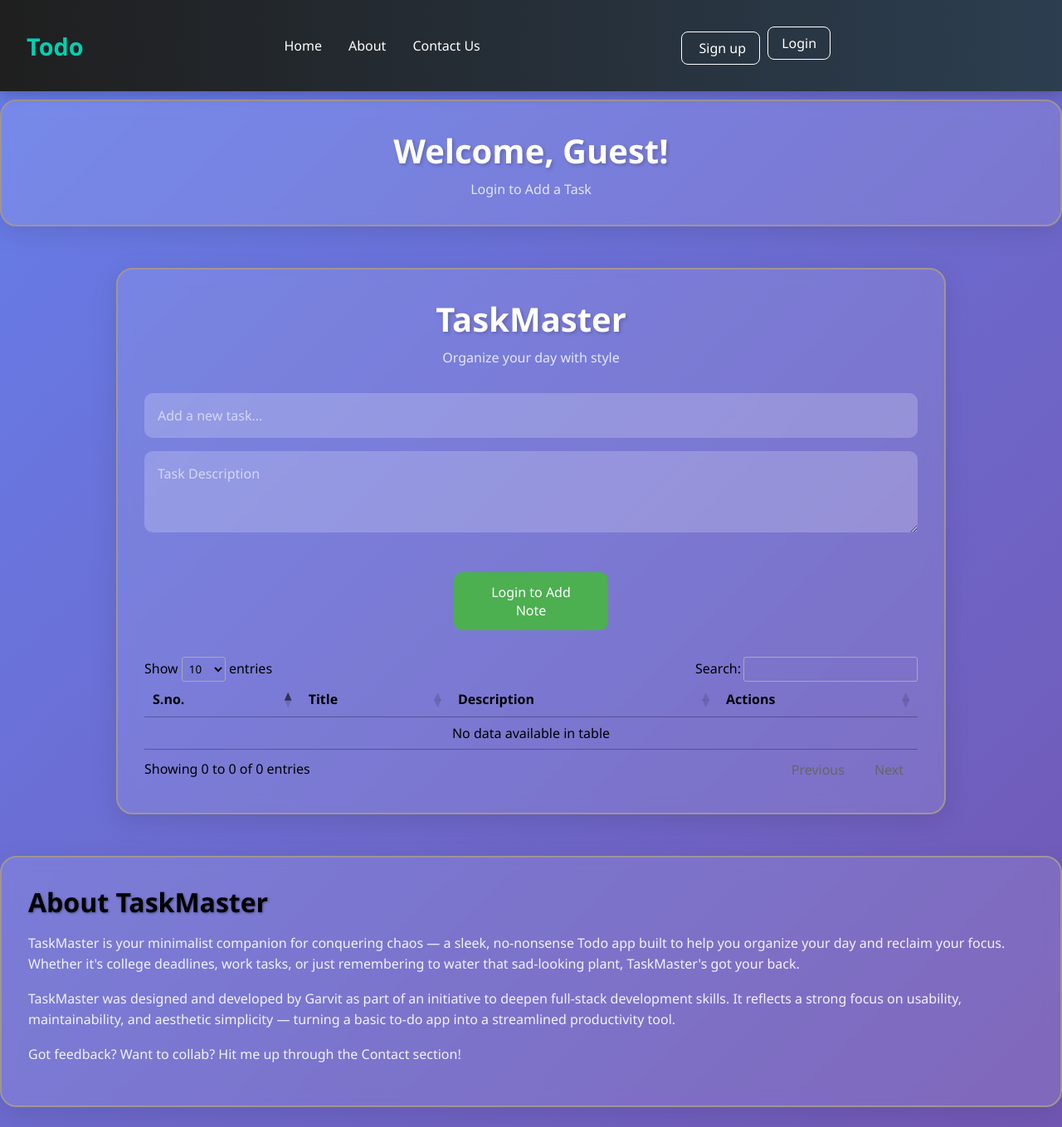
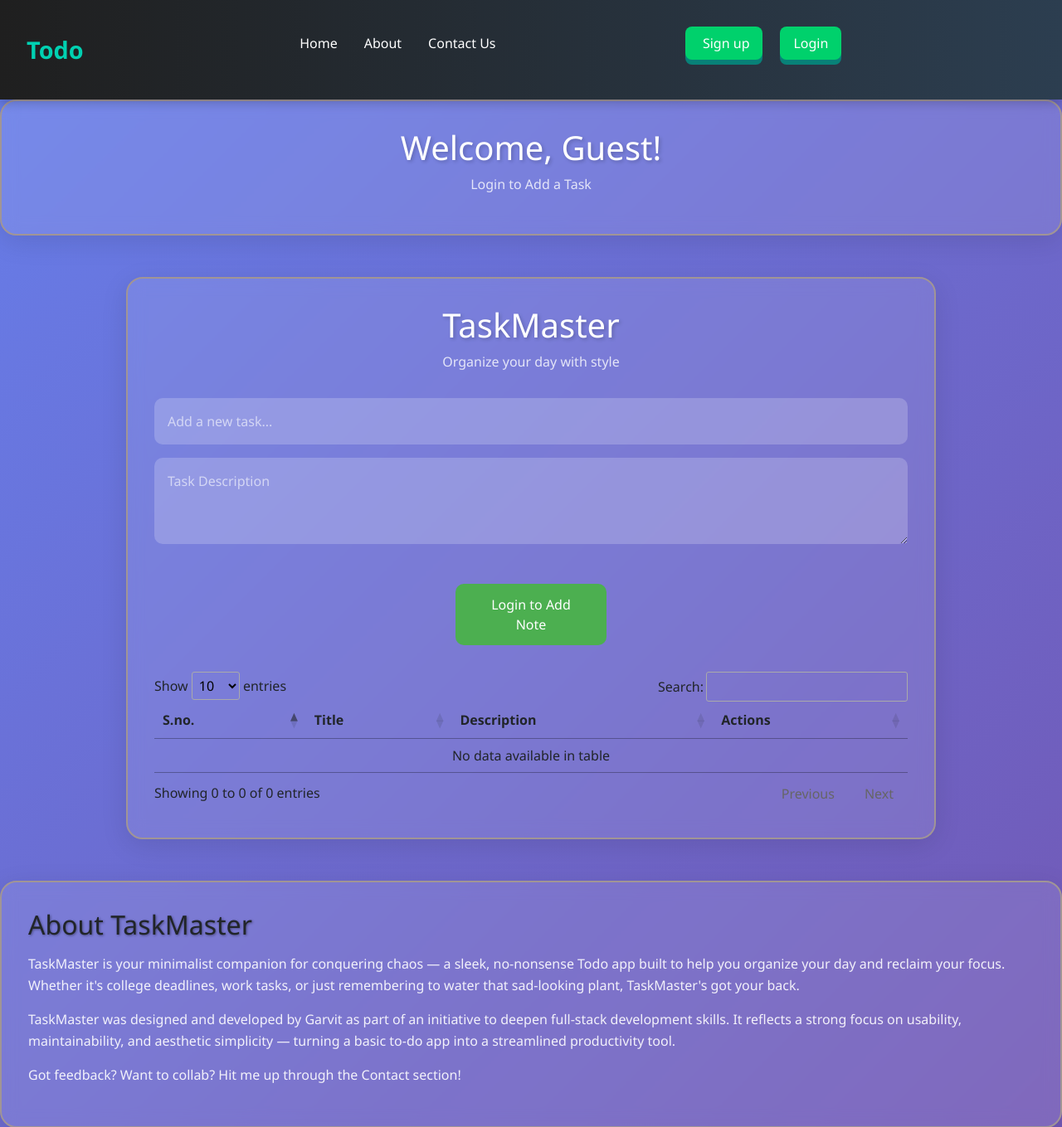
Before and after one commit to ConfusedCrab/To-do-List, a PHP site: page /main/index.php in a window 1280 px wide. Shown: the top 1359 px of the page at 83% size. Run offline with PHP 8.4, Linux system fonts and the light colour scheme; some libraries are stand-ins or nearby versions.

Commit message:
making changes in header and making it responsive

```diff
--- a/main/index.php
+++ b/main/index.php
@@ -96,6 +96,8 @@ if (isset($_SESSION['loggedin']) && $_SESSION['loggedin'] == true) {
     <meta charset="UTF-8">
     <meta name="viewport" content="width=device-width, initial-scale=1.0">
     <title>Todo List</title>
+     <!-- Bootstrap CSS -->
+    <link href="https://cdn.jsdelivr.net/npm/bootstrap@5.3.0/dist/css/bootstrap.min.css" rel="stylesheet">
     <link rel="stylesheet" href="https://cdnjs.cloudflare.com/ajax/libs/font-awesome/6.0.0/css/all.min.css">
     <link rel="stylesheet" href="style.css">
 
@@ -103,13 +105,7 @@ if (isset($_SESSION['loggedin']) && $_SESSION['loggedin'] == true) {
 
     <!-- for table -->
     <link rel="stylesheet" href="https://cdn.datatables.net/2.3.1/css/dataTables.dataTables.min.css">
-
     <script src="https://cdn.datatables.net/2.3.1/js/dataTables.min.js"></script>
-
-    <!-- Bootstrap CSS -->
-    <!-- <link rel="stylesheet" href="https://cdn.jsdelivr.net/npm/bootstrap@4.6.2/dist/css/bootstrap.min.css"
-        integrity="sha384-xOolHFLEh07PJGoPkLv1IbcEPTNtaed2xpHsD9ESMhqIYd0nLMwNLD69Npy4HI+N" crossorigin="anonymous"> -->
-
 </head>
 
 <body>
@@ -170,8 +166,8 @@ if (isset($_SESSION['loggedin']) && $_SESSION['loggedin'] == true) {
                 <button class="filter-btn" data-filter="completed">Completed</button>
              </div> -->
 
-                <div class="table task-list">
-                    <table class="table" id="myTable">
+                <div class="CustomTable task-list">
+                    <table class="CustomTable" id="myTable">
                         <thead>
                             <tr>
                                 <th scope="col">S.no.</th>
@@ -328,10 +324,6 @@ if (isset($_SESSION['loggedin']) && $_SESSION['loggedin'] == true) {
     <!-- script for table  -->
     <script src="https://code.jquery.com/jquery-3.6.0.min.js"></script>
 
-    <script src="https://cdn.jsdelivr.net/npm/bootstrap@4.6.2/dist/js/bootstrap.bundle.min.js"
-        integrity="sha384-Fy6S3B9q64WdZWQUiU+q4/2Lc9npb8tCaSX9FK7E8HnRr0Jz8D6OP9dO5Vg3Q9ct" crossorigin="anonymous">
-        </script>
-
     <script src="https://cdn.datatables.net/2.3.1/js/dataTables.min.js"></script>
     <script>
         let table = new DataTable('#myTable');
@@ -361,17 +353,6 @@ if (isset($_SESSION['loggedin']) && $_SESSION['loggedin'] == true) {
         <?php if (!empty($statusMessage)): ?>
             showNotification("<?= $statusMessage ?>", "<?= $statusType ?>");
         <?php endif; ?>
-    </script>
-
-    <!-- for burger -->
-    <script>
-        const burger = document.getElementById('burger');
-        const navMenu = document.getElementById('navMenu');
-
-        burger.addEventListener('click', () => {
-            navMenu.classList.toggle('active');
-            burger.classList.toggle('toggle');
-        });
     </script>
 
     <!-- modal -->
--- a/partials/contact_us.php
+++ b/partials/contact_us.php
@@ -81,7 +81,7 @@
                 <h2>Contact Us</h2>
                 <p>Have a question, suggestion, or just want to say hi? Drop a message below.</p>
 
-                <form class="contact-form" action="mailto:youremail@example.com" method="POST" enctype="text/plain">
+                <form class="contact-form">
                     <input type="text" name="name" placeholder="Your Name" required>
                     <input type="email" name="email" placeholder="Your Email" required>
                     <textarea name="message" rows="5" placeholder="Your Message" required></textarea>
--- a/partials/header.php
+++ b/partials/header.php
@@ -1,10 +1,12 @@
 <!DOCTYPE html>
 <html lang="en">
+
 <head>
     <meta charset="UTF-8">
     <meta name="viewport" content="width=device-width, initial-scale=1.0">
     <title>Document</title>
-</head>
+
+
 <style>
   /* Navbar Styles */
 .custom-navbar {
@@ -13,6 +15,7 @@
     padding: 2rem 2rem;
     /* ← this controls the height */
     box-shadow: 0 4px 12px rgba(0, 0, 0, 0.2);
+    /* softer, modern shadow */
     position: fixed;
     top: 0;
     z-index: 1000;
@@ -20,6 +23,7 @@
     margin-right: 40px;
   }
 
+/* Flex container for nav content */
 .navbar-container {
   display: flex;
   align-items: center;
@@ -32,57 +36,105 @@
   font-size: 1.8rem;
   font-weight: bold;
   color: #00d1b2;
-    justify-content: space-between;
   text-decoration: none;
 }
 
 /* Menu */
-  .navbar-menu {
+.nav-links {
     list-style: none;
     display: flex;
     gap: 2rem;
 }
 
-  .navbar-menu li a {
+.nav-links li a {
   color: white;
     text-decoration: none;
     font-weight: 500;
-    transition: color 0.3s;
+    transition: 0.3s;
+    position: relative;
   }
 
-  .navbar-menu li a:hover {
-    color: #00d1b2;
+  /* Underline hover effect */
+  .nav-links li a::after {
+    content: '';
+    position: absolute;
+    bottom: -5px;
+    left: 0;
+    width: 0;
+    height: 2px;
+    background-color: white;
+    transition: all 0.3s ease;
+  }
+
+  .nav-links li a:hover::after {
+    width: 100%;
   }
 
   /* Center the <p> block horizontally */
-  #user {
-    text-align: center;
+  /* User buttons */
+  .btn-3d {
+    display: flex;
+    justify-content: center;
+    gap: 1rem; /* add spacing between buttons */
   }
 
+
   /* Style the link inside */
-  #user a {
+  .btn-3d a {
     color: white;
     text-decoration: none;
     font-weight: 500;
-    transition: color 0.3s;
+    font-size: 1rem;
     padding: 0.5rem 1rem;
-    border: 1px solid white;
     border-radius: 8px;
     display: inline-flex;
     align-items: center;
     gap: 0.3rem;
     margin-right: 5px;
+    background-color: rgb(0, 209, 108);
+    border: none;
+    box-shadow: 0 6px 0 #088178;
+    cursor: pointer;
+    transition: all 0.2s ease-in-out;
+    outline: none;
   }
 
-  #user a:hover {
-    color: #00d1b2;
-    background-color: white;
-    border-color: #00d1b2;
+.btn-3d a:hover {
+  background-color: #4CAF50;
+  transform: translateY(-2px);
+  box-shadow: 0 8px 0 #088178;
+  color: white;
+}
+
+.btn-3d a:focus {
+  /* outline: 3px solid #93c5fd; Light blue outline for visibility */
+  outline-offset: 3px;
+}
+
+.btn-3d a:active {
+  transform: translateY(6px);
+  box-shadow: none;
+  background-color: #00b3a4;
+}
+
+.burger.toggle .line1 {
+  transform: rotate(-45deg) translate(-5px, 6px);
+}
+
+.burger.toggle .line2 {
+  opacity: 0;
+}
+
+.burger.toggle .line3 {
+  transform: rotate(45deg) translate(-5px, -6px);
 }
 
 
-  @media (max-width: 915px) {
-    .navbar-menu {
+
+/* Responsive Design */
+/* navbar */
+@media (max-width: 768px) {
+  .nav-links {
     position: fixed;
     top: 0;
     right: -100%;
@@ -95,8 +147,10 @@
         transition: 0.3s;
       }
 
-    .navbar-menu.active {
+      .nav-links.active {
         right: 0;
+        background: linear-gradient(to right, #1f1f1f, #2c3e50);
+
       }
 
       .burger {
@@ -111,9 +165,31 @@
         margin: 5px;
         transition: 0.3s;
       }
+
+      /* Hide 3D button on mobile, show burger button */
+      .loginBtn {
+        display: none !important;
       }
 
+      .loginBtnMobile {
+        display: inline-block;
+        padding: 0.6rem 1.2rem;
+        color: white;
+        border-radius: 5px;
+        font-size: 0.9rem;
+        font-weight: 600;
+        text-decoration: none;
+        transition: background-color 0.3s ease, transform 0.2s ease;
+      }
+
+      .loginBtnMobile:hover {
+        background-color: darkred;
+        transform: scale(1.05);
+      }
+}
 </style>
+
+</head>
 <body>
   <header>
     <nav class="custom-navbar">
@@ -121,28 +197,43 @@
                 <div class="navbar-logo"><a href="#home">Todo</a></div>
 
                 <!-- Links -->
-                <ul class="navbar-menu" id="navMenu">
+                <ul class="nav-links" id="nav-links">
                     <li><a href="#home">Home</a></li>
                     <li><a href="#about">About</a></li>
                     <li><a href="#contact">Contact Us</a></li>
+                    <?php if (!$loggedin): ?>
+                    <li class="d-md-none">
+                      <a href="#" class="loginBtn-mobile" data-bs-toggle="modal" data-bs-target="#Sign_upModal">Sign up</a>
+                          </li>
+                    <li class="d-md-none">
+                      <a href="#" class="loginBtn-mobile" data-bs-toggle="modal"
+                            data-bs-target="#LoginModal">Login</a>
+                          </li>
+                    <?php else: ?>
+                    <li class="d-md-none">
+                      <a href="logout.php" class="loginBtn-mobile">Logout</a>
+                    </li>
+                    <?php endif; ?>
+
+
                 </ul>
 
                 <?php
         if (!$loggedin) {
-                    echo ' <p id="user">
-                    <a href="#" id="loginBtn" data-bs-toggle="modal" data-bs-target="#Sign_upModal">
+          echo ' <p class="btn-3d">
+                    <a href="#" class="loginBtn"  data-bs-toggle="modal" data-bs-target="#Sign_upModal">
                         <i class="hgi hgi-stroke hgi-user-circle-02"></i>
                         Sign up
                     </a>
-                    <a href="#" id="loginBtn" data-bs-toggle="modal" data-bs-target="#LoginModal">
+                    <a href="#" class="loginBtn" data-bs-toggle="modal" data-bs-target="#LoginModal">
                         Login
                     </a>
                 </p>';
         }
         if ($loggedin) {
           echo '
-                          <p id="user">
-                          <a href="logout.php">
+                          <p class="btn-3d">
+                          <a href="logout.php" class="loginBtn">
                          <i class="hgi hgi-stroke hgi-user-circle-02"></i>
                           Logout
                            </a>
@@ -161,5 +252,45 @@
         </nav>
     </header>
 
+    <!-- for burger -->
+    <script>
+    // Mobile Navigation
+    const burger = document.querySelector('.burger');
+    const nav = document.querySelector('.nav-links');
+    const navLinks = document.querySelectorAll('.nav-links li');
+
+    burger.addEventListener('click', () => {
+        nav.classList.toggle('active');
+        burger.classList.toggle('toggle');
+    });
+
+    // Close mobile menu when clicking on a link
+    navLinks.forEach(link => {
+        link.addEventListener('click', () => {
+            nav.classList.remove('active');
+            burger.classList.remove('toggle');
+        });
+    });
+
+    // Function to close the mobile nav
+    function closeSidebar() {
+        nav.classList.remove('active');
+        burger.classList.remove('toggle');
+    }
+
+    // Close sidebar when clicking outside of it
+    document.addEventListener('click', function(event) {
+        const isClickInsideNav = event.target.closest('.nav-links');
+        const isClickOnBurger = event.target.closest('.burger');
+
+        if (!isClickInsideNav && !isClickOnBurger) {
+            closeSidebar();
+        }
+    });
+    </script>
+<!-- Bootstrap JS -->
+<script src="https://cdn.jsdelivr.net/npm/bootstrap@5.3.0/dist/js/bootstrap.bundle.min.js"></script>
+
 </body>
+
 </html>
```
Lines whose indentation alone changed are shown as unchanged.
